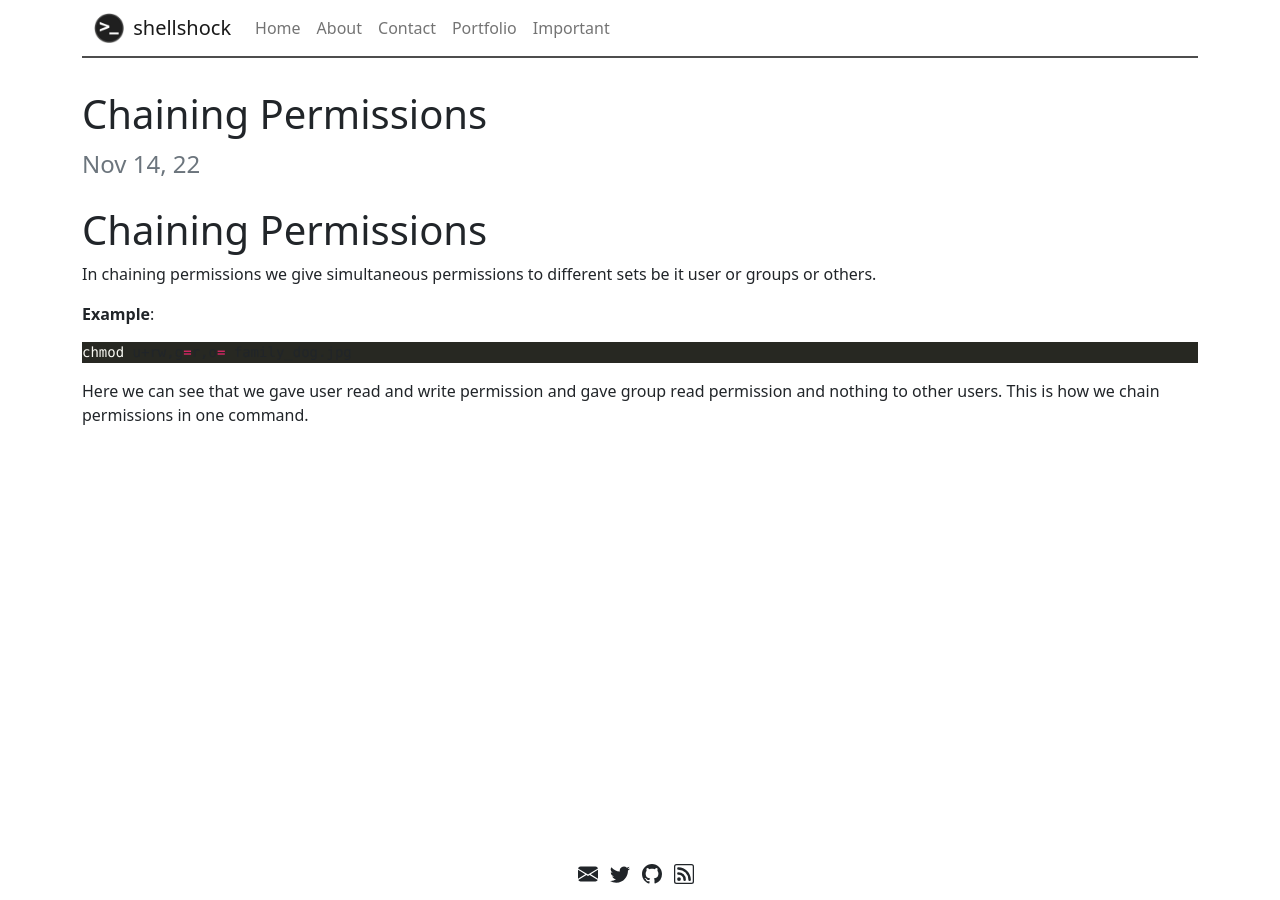
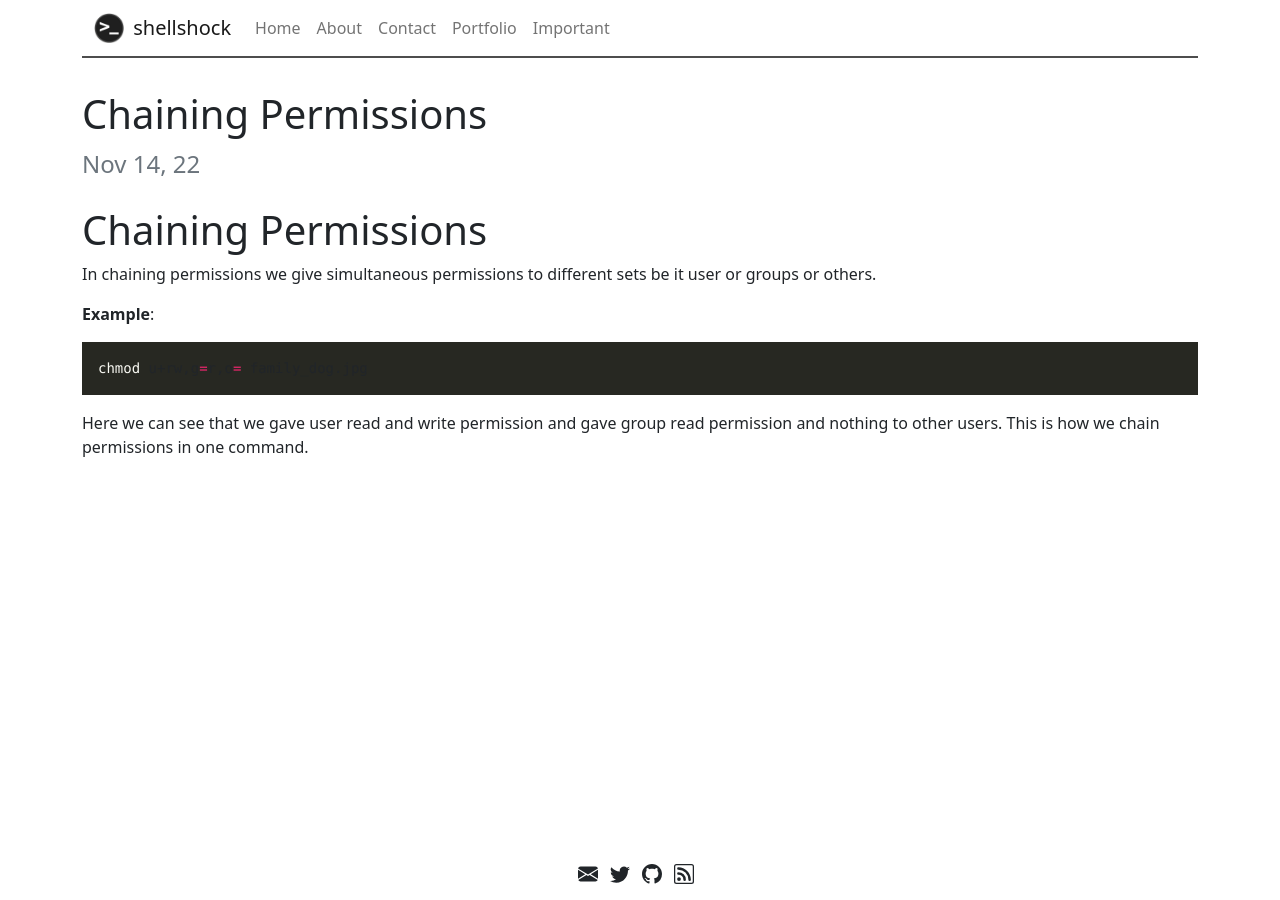
Before and after one commit to depgod/weblog, a Jekyll site: the page built from _posts/2022-11-14-chaining-permissions.md, in a window 1280 px wide. Built offline with Jekyll 4.4.1, drawn with Linux system fonts in a browser that asks for light colours.

Commit message:
minor config modification

```diff
--- a/_config.yml
+++ b/_config.yml
@@ -19,9 +19,8 @@ markdown: kramdown
 highlighter: rouge
 kramdown:
   input: GFM
-  syntax_highlighter_opts:
-    default_lang: html
-    css_class: 'syntax'
+  auto_ids: true
+  syntax_highlighter: rouge
 
 
 # A short description (e.g., A blog dedicated to reviewing cat gifs), used as part of the title tag like Ben's Awesome Site | A blog dedicated to reviewing cat gifs instead of Ben's Awesome Site | Long description about a blog dedicated to reviewing cat gifs that would be used when page.title is not defined.
```
